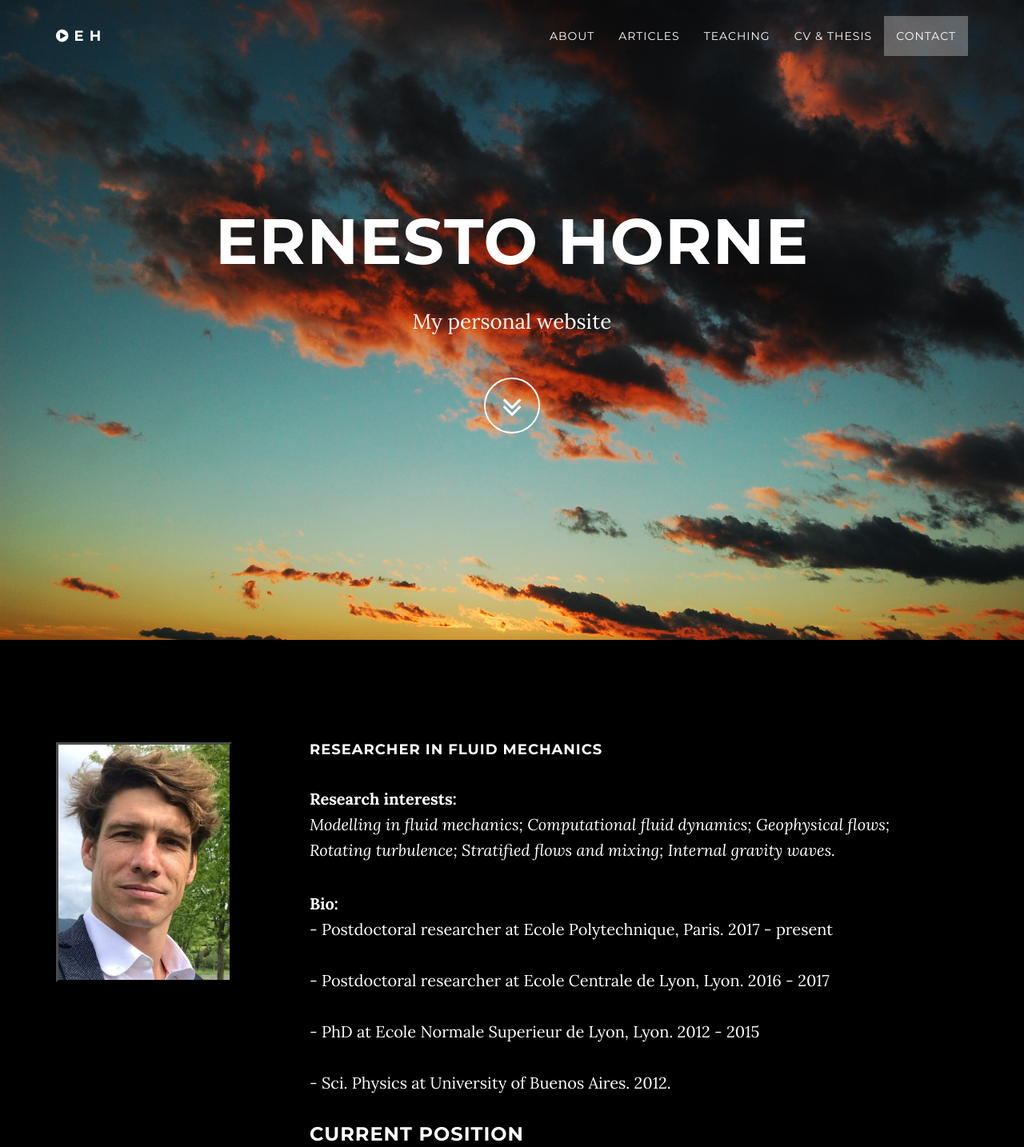
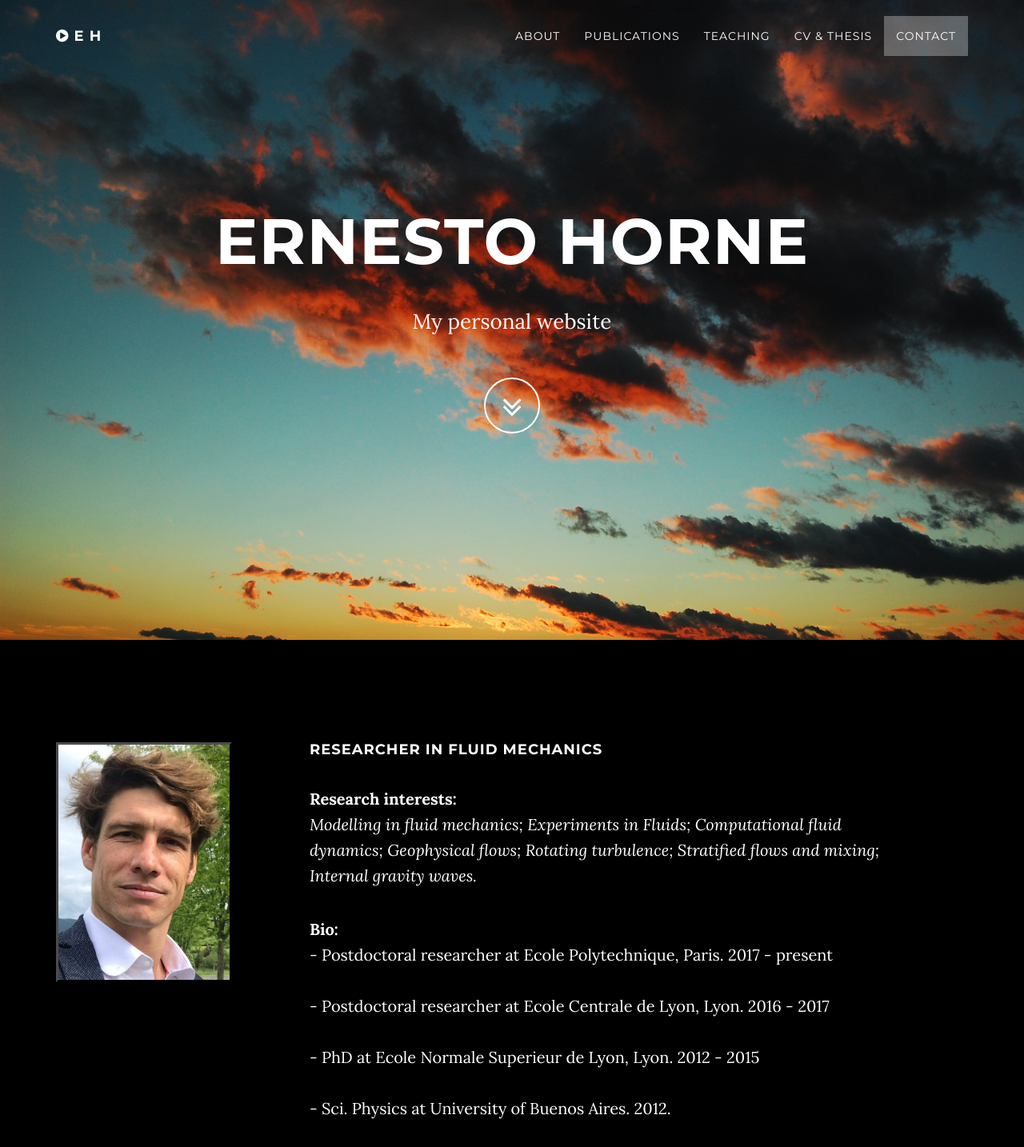
Before and after one commit to ernehorne/my_personal_web, a website: page index.html in a window 1280 px wide. Shown: the top 1434 px of the page at 80% size. Drawn offline with nearby package versions, Linux system fonts and the light colour scheme; some packages are replaced by stand-ins of ours.

Commit message:
change article for publication and added research interest

```diff
--- a/index.html
+++ b/index.html
@@ -57,7 +57,7 @@
                         <a class="page-scroll" href="#about">About</a>
                     </li>
                     <li>
-                        <a class="page-scroll" href="#articles">Articles</a>
+                        <a class="page-scroll" href="#articles">Publications</a>
                     </li>
 		    <li>
                         <a class="page-scroll" href="#teaching">Teaching</a>
@@ -101,7 +101,7 @@
         <div class="row">
             <div id="about-description" class="col-lg-8 col-lg-offset-2">
                 <h4>Researcher in fluid mechanics</h4>
-                <p> <b>Research interests:</b> <br> <i> Modelling in fluid mechanics; Computational fluid dynamics; Geophysical flows; Rotating turbulence; Stratified flows and mixing; Internal gravity waves. </i> </br></p>
+                <p> <b>Research interests:</b> <br> <i> Modelling in fluid mechanics; Experiments in Fluids; Computational fluid dynamics; Geophysical flows; Rotating turbulence; Stratified flows and mixing; Internal gravity waves. </i> </br></p>
                 <p> <b>Bio:</b>
                 <br> - Postdoctoral researcher at Ecole Polytechnique, Paris. 2017 - present </br>
                 <br> - Postdoctoral researcher at Ecole Centrale de Lyon, Lyon. 2016 - 2017</br>
```
Also changed, not shown: img/Profile.jpg (added).
